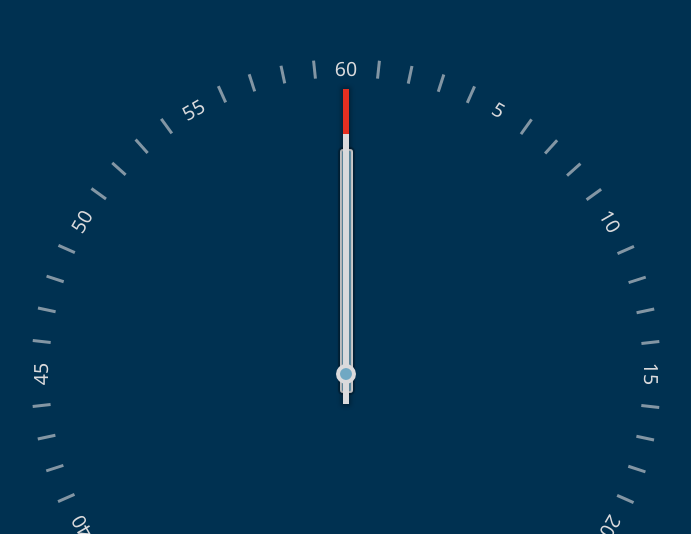
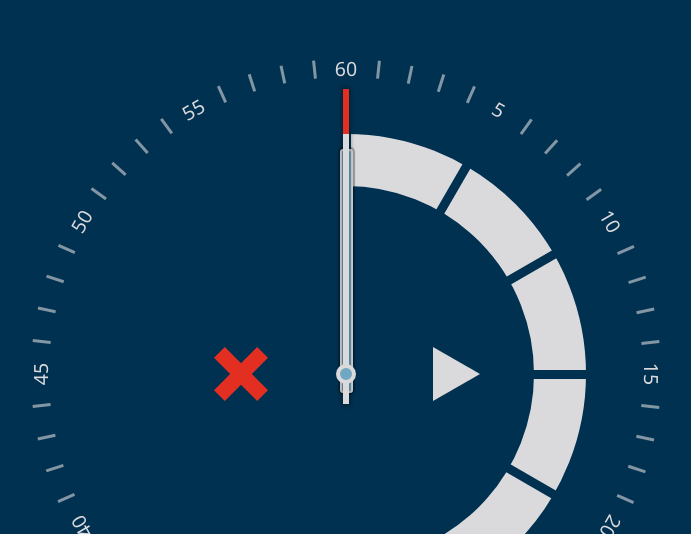
Before and after one commit to dos077/vue-pomodoro, a Vue app: page / in a window 1280 px wide. Shown: the part 266-800 px from the top of the page, without its empty margins (294-985 px from the left). Built offline with nearby package versions, Linux system fonts and the light colour scheme.

Commit message:
basic stop watch completed

```diff
--- a/package.json
+++ b/package.json
@@ -10,7 +10,6 @@
   "dependencies": {
     "core-js": "^3.6.5",
     "vue": "^2.6.11",
-    "vuetify": "^2.2.11",
     "vuex": "^3.4.0"
   },
   "devDependencies": {
@@ -27,7 +26,6 @@
     "sass": "^1.26.5",
     "sass-loader": "^8.0.2",
     "vue-cli-plugin-vuetify": "~2.0.5",
-    "vue-template-compiler": "^2.6.11",
-    "vuetify-loader": "^1.3.0"
+    "vue-template-compiler": "^2.6.11"
   }
 }
--- /dev/null
+++ b/src/components/Controls.vue
@@ -0,0 +1,70 @@
+<template>
+  <figure v-if="clockController" class="controls">
+    <figure class="btn-main">
+      <span
+        v-if="!isRunning"
+        id="startClock"
+        class="go"
+        @click="clockController.start"
+      ></span>
+      <span
+        v-else
+        id="stopClock"
+        class="stop"
+        @click="clockController.stop"
+      ></span>
+    </figure>
+    <figure class="btn-reset">
+      <span
+        v-if="!isRunning"
+        id="resetClock"
+        class="stop"
+        @click="clockController.reset"
+      ></span>
+    </figure>
+  </figure>
+</template>
+
+<script>
+import { mapMutations, mapState } from 'vuex';
+import createTimer from '../logic/timer';
+import clockControls from '../logic/clockControls';
+
+const timer = createTimer();
+
+export default {
+  name: 'Controls',
+  data: () => ({
+    clockController: null
+  }),
+  computed: {
+    ...mapState(['isRunning', 'workSec', 'restSec'])
+  },
+  watch: {
+    workSec: {
+      handler(newWork) {
+        timer.set(this.restSec, newWork);
+        this.clockController.reset();
+      }
+    },
+    restSec: {
+      handler(newRest) {
+        timer.set(newRest, this.workSec);
+        this.clockController.reset();
+      }
+    }
+  },
+  mounted() {
+    timer.set(this.restSec, this.workSec);
+    const mutations = {};
+    mutations.startClock = this.startClock;
+    mutations.stopClock = this.stopClock;
+    mutations.setMinutes = this.setMinutes;
+    mutations.setAnimation = this.setAnimation;
+    this.clockController = clockControls(timer, mutations);
+  },
+  methods: {
+    ...mapMutations(['startClock', 'stopClock', 'setMinutes', 'setAnimation'])
+  }
+};
+</script>
--- /dev/null
+++ b/src/components/Gauge.vue
@@ -0,0 +1,39 @@
+<template>
+  <figure class="gauge">
+    <figure
+      id="main-gauge"
+      class="ring"
+      :style="'clipPath: ' + findClipPath(0, workSec / 10)"
+    />
+    <figure
+      id="rest-gauge"
+      class="ring"
+      :style="
+        'clipPath: ' + findClipPath(workSec / 10, (workSec + restSec) / 10)
+      "
+    />
+    <div v-for="i in getTwelve()" :key="i" class="stop"></div>
+  </figure>
+</template>
+
+<script>
+import { mapState } from 'vuex';
+import geometery from '../logic/geometery';
+
+export default {
+  name: 'Gauge',
+  computed: {
+    ...mapState(['workSec', 'restSec'])
+  },
+  methods: {
+    getTwelve() {
+      const arr = [];
+      for (let i = 0; i < 12; i++) {
+        arr.push(i);
+      }
+      return arr;
+    },
+    findClipPath: geometery.findClipPath
+  }
+};
+</script>
--- a/src/components/WatchFace.vue
+++ b/src/components/WatchFace.vue
@@ -7,30 +7,41 @@
     <dial :dialId="'rest'" />
     <dial :dialId="'work'" />
 
+    <gauge />
+
+    <controls />
+
     <div v-for="i in getSixty()" class="mark" :key="i">
-      <span class="dial-target" />
+      <span
+        v-if="dragSource !== null"
+        class="dial-target"
+        @mouseover="dragEnter(i * 6)"
+      />
     </div>
   </div>
 </template>
 
 <script>
-import { mapState } from 'vuex';
+import { mapState, mapMutations } from 'vuex';
 import Dial from './Dial.vue';
+import Gauge from './Gauge.vue';
+import Controls from './Controls.vue';
 
 export default {
   name: 'WatchFace',
-  components: { Dial },
+  components: { Dial, Gauge, Controls },
   computed: {
-    ...mapState(['isRunning', 'isAnimate', 'minHand']),
+    ...mapState(['isRunning', 'isAnimate', 'minHand', 'dragSource']),
     secondAnimation() {
-      return this.isAnimate
-        ? 'clock 60s steps(300) infinite '
-        : 'none ' + this.isRunning
-        ? 'running'
-        : 'paused';
+      if (!this.isAnimate) return 'none';
+      return (
+        'clock 60s steps(300) infinite ' +
+        (this.isRunning ? 'running' : 'paused')
+      );
     }
   },
   methods: {
+    ...mapMutations(['dragEnter']),
     getSixty() {
       const arr = [];
       for (let i = 0; i < 60; i++) {
--- /dev/null
+++ b/src/logic/clockControls.js
@@ -0,0 +1,87 @@
+const clockControl = (
+  timer,
+  { setMinutes, startClock, stopClock, setAnimation }
+) => {
+  let syncInterval;
+  let countDown;
+  let secondTimer;
+
+  const setCountDown = () => {
+    let workLeft = timer.timeLeft().work;
+    let restLeft = timer.timeLeft().rest;
+    if (!countDown && workLeft > 0 && workLeft < 15) {
+      countDown = setTimeout(function() {
+        countDown = null;
+      }, workLeft * 1000);
+    } else if (!countDown && restLeft > 0 && restLeft < 15) {
+      countDown = setTimeout(function() {
+        stopClock();
+        countDown = null;
+      }, restLeft * 1000);
+    }
+  };
+
+  const setSecondTimer = secTo60 => {
+    if (!secondTimer && secTo60 <= 11 && secTo60 > 0) {
+      let timeOut = secTo60 * 1000 - 200;
+      secondTimer = setTimeout(function() {
+        resetSecond(true);
+        secondTimer = null;
+      }, timeOut);
+    }
+  };
+
+  const syncTime = () => {
+    let timeLeft = timer.timeLeft().total;
+    syncMinute(timer.timeElapse());
+    if (timeLeft < 0) {
+      stop();
+    } else {
+      let secTo60 = timeLeft % 60;
+      setSecondTimer(secTo60);
+      setCountDown();
+    }
+  };
+
+  const syncMinute = seconds => {
+    let steps = Math.floor(seconds / 10);
+    let deg = 1 * steps;
+    setMinutes(deg);
+  };
+
+  const resetSecond = () => {
+    setAnimation(false);
+    setTimeout(function() {
+      setAnimation(true);
+    }, 100);
+  };
+
+  const start = () => {
+    timer.start();
+    syncTime();
+    setAnimation(true);
+    startClock();
+    syncInterval = setInterval(syncTime, 10000);
+  };
+
+  const stop = () => {
+    clearInterval(syncInterval);
+    clearTimeout(countDown);
+    clearTimeout(secondTimer);
+    timer.stop();
+    stopClock();
+  };
+
+  const reset = (play = false) => {
+    timer.set();
+    syncTime();
+    resetSecond(false);
+    if (play === true) {
+      start();
+    }
+  };
+
+  return { start, stop, reset };
+};
+
+export default clockControl;
--- /dev/null
+++ b/src/logic/geometery.js
@@ -0,0 +1,73 @@
+const deg2delta = deg => {
+  let y, x;
+  if (deg <= 45) {
+    y = 0;
+    x = Math.tan((deg * Math.PI) / 180);
+  } else {
+    x = 1;
+    y = 1 - Math.tan(((90 - deg) * Math.PI) / 180);
+  }
+  return { x, y };
+};
+
+const deg2point = deg => {
+  let x, y;
+  let base = 50;
+  if (deg <= 90) {
+    let delta = deg2delta(deg);
+    x = base * (1 + delta.x);
+    y = base * delta.y;
+  } else if (deg <= 180) {
+    let delta = deg2delta(deg - 90);
+    x = base * (2 - delta.y);
+    y = base * (1 + delta.x);
+  } else if (deg <= 270) {
+    let delta = deg2delta(deg - 180);
+    x = base * (1 - delta.x);
+    y = base * (2 - delta.y);
+  } else {
+    let delta = deg2delta(deg - 270);
+    x = base * delta.y;
+    y = base * (1 - delta.x);
+  }
+  return `${x}% ${y}%`;
+};
+
+const findClipPath = (start, end) => {
+  let points = ['50% 50%'];
+  points.push(deg2point(start));
+  if (start < 45 && end > 45) {
+    points.push('100% 0');
+  }
+  if (start < 135 && end > 135) {
+    points.push('100% 100%');
+  }
+  if (start < 225 && end > 225) {
+    points.push('0 100%');
+  }
+  if (start < 315 && end > 315) {
+    points.push('0 0');
+  }
+  points.push(deg2point(end));
+  return 'polygon(' + points.join(', ') + ')';
+};
+
+const findRotation = e => {
+  const transform = window.getComputedStyle(e).getPropertyValue('transform');
+  const matrixValues = transform.substr(7).split(',');
+  let deg = Math.acos(matrixValues[0]) * (180 / Math.PI);
+  deg = Math.round(deg);
+  if (matrixValues[1] <= matrixValues[2]) {
+    deg = 360 - deg;
+  }
+  return deg;
+};
+
+const isInRange = (deg, source, restSec, workSec) => {
+  const total = deg * 10 + (source === 'work' ? restSec : 0);
+  if (total > 3600) return false;
+  if (source === 'rest') return deg > workSec / 10;
+  return true;
+};
+
+export default { findClipPath, findRotation, isInRange };
--- a/src/logic/timer.js
+++ b/src/logic/timer.js
@@ -0,0 +1,61 @@
+const createTimer = () => {
+  let restTime;
+  let workTime;
+  let endTime;
+  let totalTime;
+  let loop = false;
+
+  const set = (rest = restTime, work = workTime) => {
+    restTime = rest;
+    workTime = work;
+    totalTime = rest + work;
+    endTime = null;
+  };
+
+  const start = () => {
+    endTime = new Date();
+    endTime.setSeconds(endTime.getSeconds() + totalTime);
+  };
+
+  const timeLeft = () => {
+    let work = workTime;
+    let rest = restTime;
+    const now = new Date();
+    if (endTime) {
+      if (loop) {
+        totalTime = restTime + workTime;
+        while (endTime < now) {
+          endTime.setSeconds(endTime.getSeconds() + totalTime);
+        }
+      }
+      totalTime = Math.round((endTime - now) / 1000);
+      if (totalTime > rest) {
+        work = totalTime - rest;
+      } else {
+        work = 0;
+        rest = totalTime;
+      }
+    }
+    return { rest, work, total: totalTime };
+  };
+
+  const timeElapse = () => {
+    return restTime + workTime - timeLeft().total;
+  };
+
+  const stop = () => {
+    timeLeft();
+    endTime = null;
+  };
+
+  const setLoop = toggle => {
+    if (toggle) {
+      loop = !loop;
+    }
+    return loop;
+  };
+
+  return { set, start, stop, timeLeft, timeElapse, setLoop };
+};
+
+export default createTimer;
--- a/src/store/mutations.js
+++ b/src/store/mutations.js
@@ -1,3 +1,7 @@
+import geometery from '../logic/geometery';
+
+const { isInRange } = geometery;
+
 export default {
   dragStart: (state, source) => {
     state.dragSource = source;
@@ -11,7 +15,9 @@ export default {
     state.dragTarget = null;
   },
   dragEnter: (state, target) => {
-    state.dragTarget = target;
+    const { dragSource, workSec, restSec } = state;
+    if (isInRange(target, dragSource, restSec, workSec))
+      state.dragTarget = target;
   },
   startClock: state => {
     state.isRunning = true;
```
